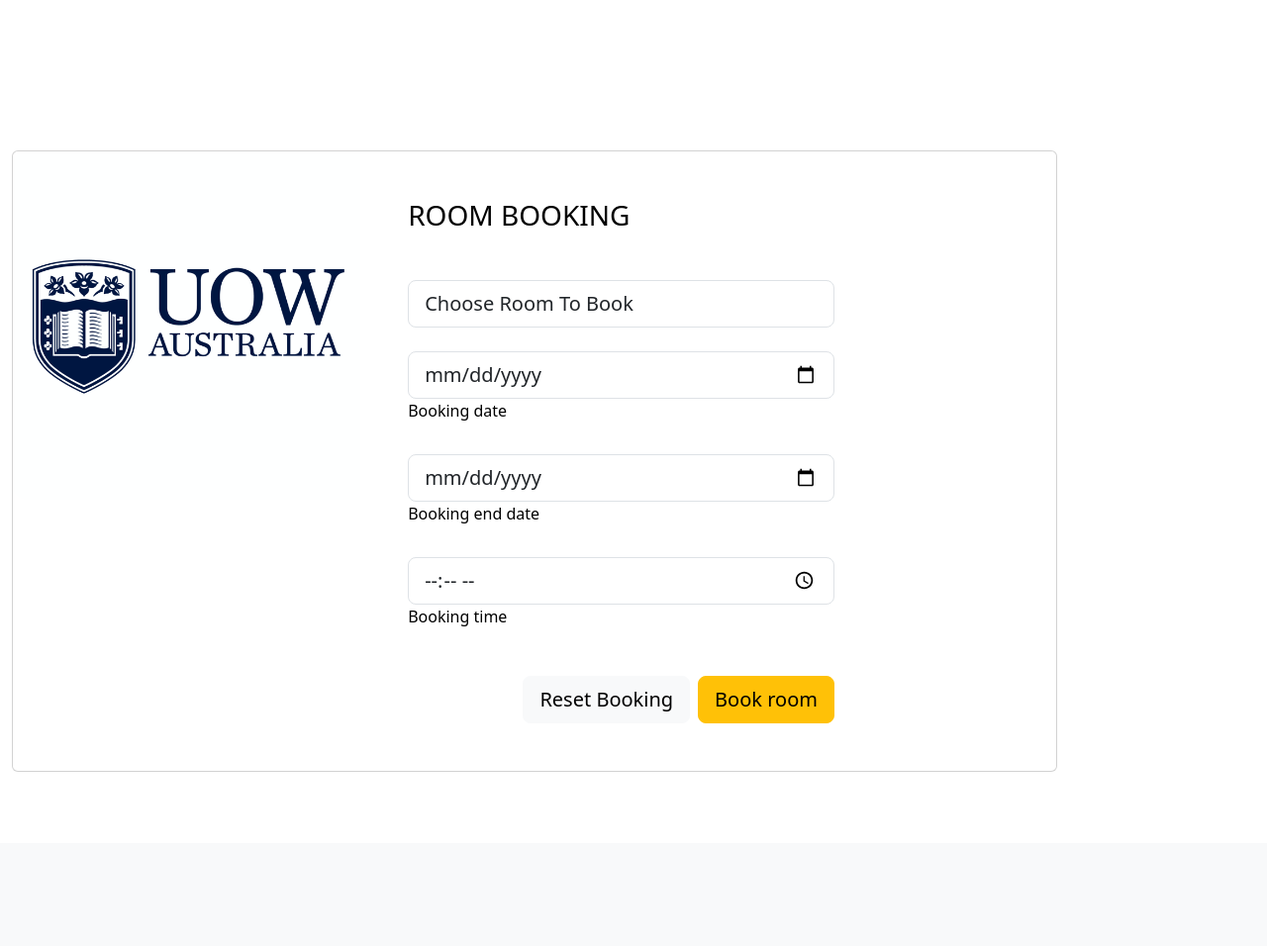
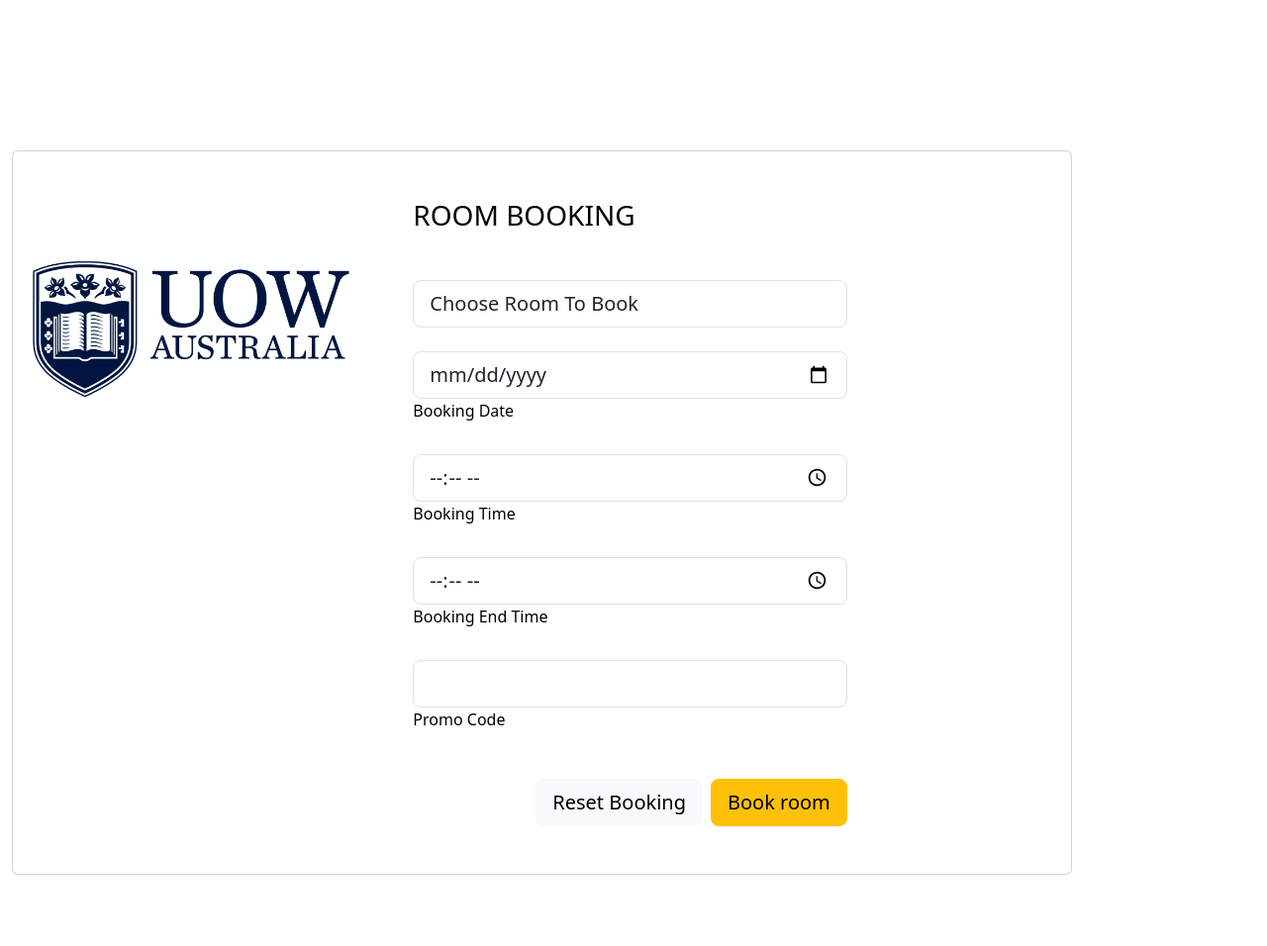
Before and after one commit to femiliaartwork/roomBooking, a PHP site: page /public/studentBooking.php in a window 1280 px wide. Shown: the part 54-1010 px from the top of the page at 99% size. Before the commit the page ends 834 px from the top, so only its background shows below. Run offline with PHP 8.4, Linux system fonts and the light colour scheme; tables that the repository leaves empty or names only in its code hold one stand-in row (values such as "Sample post").

Commit message:
updated a lot of the files

```diff
--- a/public/payment.php
+++ b/public/payment.php
@@ -13,7 +13,7 @@ if (isset($_POST['submit'])) {
     // SQL query if the room is chosen but its not available then cannot book
 
     // '" . $_GET['roomid'] . "' AND booking_id = '" . $_GET['bookingid'] . "'";
-    $insert = "INSERT INTO booking(booking_date, booking_time, booking_edate, room_id, user_id) VALUES ('" . $_SESSION['date'] ."', '" . $_SESSION['time'] ."', '" . $_SESSION['edate'] ."', " . $_SESSION['room_id'] .", " . $_SESSION['student_id'] .") ";
+    $insert = "INSERT INTO booking(booking_date, booking_time, booking_etime, room_id, user_id) VALUES ('" . $_SESSION['date'] ."', '" . $_SESSION['time'] ."', '" . $_SESSION['etime'] ."', " . $_SESSION['room_id'] .", " . $_SESSION['student_id'] .") ";
 
     $result = mysqli_query($conn, $insert);
 
@@ -96,8 +96,9 @@ if (isset($_POST['submit'])) {
                                 $sql = "SELECT * from room where room_name = '" . $_SESSION['room_name'] . "'";
                                 $result2 = mysqli_query($conn, $sql);
                                 $row = mysqli_fetch_assoc($result2);
+                                $discountedPrice = $row['price'] - $_SESSION['promotion'];
                                 ?>
-                                <input type="text" id="formControlLgXsds" class="form-control form-control-lg" value="$<?php echo $row['price'] ?>" readonly />
+                                <input type="text" id="formControlLgXsds" class="form-control form-control-lg" value="$<?php echo $discountedPrice ?>" readonly />
                                 <label class="form-label" for="formControlLgXsds">Booking Cost</label>
                             </div>
 
--- a/public/studentBooking.php
+++ b/public/studentBooking.php
@@ -8,8 +8,9 @@ if (isset($_POST['submit'])) {
 
     $roomName = mysqli_real_escape_string($conn, $_POST['room']);
     $date = mysqli_real_escape_string($conn, $_POST['date']);
-    $edate = mysqli_real_escape_string($conn, $_POST['end_date']);
+    $etime = mysqli_real_escape_string($conn, $_POST['etime']);
     $time = mysqli_real_escape_string($conn, $_POST['time']);
+    $promo = mysqli_real_escape_string($conn, $_POST['promocode']);
 
 
     // SQL query if the room is chosen but its not available then cannot book
@@ -19,6 +20,11 @@ if (isset($_POST['submit'])) {
 
     $row = mysqli_fetch_assoc($result);
 
+    // SQL query for retrieving the promotion code
+    $sqlpromo = "SELECT * FROM promotion where promotion_code = '$promo' ";
+    $promoResult = mysqli_query($conn, $sqlpromo);
+    $promoRow = mysqli_fetch_assoc($promoResult);
+
     // print_r($result);
 
     if (mysqli_num_rows($result) == 0) {
@@ -27,8 +33,9 @@ if (isset($_POST['submit'])) {
         $_SESSION['room_id'] = $row['room_id'];
         $_SESSION['room_name'] = $roomName;
         $_SESSION['date'] = $date;
-        $_SESSION['edate'] = $edate;
+        $_SESSION['etime'] = $etime;
         $_SESSION['time'] = $time;
+        $_SESSION['promotion'] = $promoRow['discount'];
         header('location:./payment.php?msg=booking in progress');
     }
 }
@@ -105,17 +112,22 @@ if (isset($_POST['submit'])) {
 
                                         <div class="form-outline mb-4">
                                             <input type="date" id="datepicker" class="form-control form-control-lg" name="date" required>
-                                            <label class="form-label" for="datepicker">Booking date</label>
+                                            <label class="form-label" for="datepicker">Booking Date</label>
                                         </div>
 
                                         <div class="form-outline mb-4">
-                                            <input type="date" id="datepicker2" class="form-control form-control-lg" name="end_date" required>
-                                            <label class="form-label" for="datepicker2">Booking end date</label>
+                                            <input type="time" id="datepicker2" class="form-control form-control-lg" name="time" required>
+                                            <label class="form-label" for="datepicker2">Booking Time</label>
                                         </div>
 
                                         <div class="form-outline mb-4">
-                                            <input type="time" id="timepicker" class="form-control form-control-lg" name="time" required>
-                                            <label class="form-label" for="timepicker">Booking time</label>
+                                            <input type="time" id="timepicker" class="form-control form-control-lg" name="etime" required>
+                                            <label class="form-label" for="timepicker">Booking End Time</label>
+                                        </div>
+
+                                        <div class="form-outline mb-4">
+                                            <input type="text" id="promo" class="form-control form-control-lg" name="promocode" required>
+                                            <label class="form-label" for="promo">Promo Code</label>
                                         </div>
 
 
--- a/public/studentPage.php
+++ b/public/studentPage.php
@@ -58,8 +58,8 @@ session_start();
                 <tr>
                     <th scope="col">Booking Id</th>
                     <th scope="col">Booking Date</th>
-                    <th scope="col">Booking End Date</th>
-                    <th scope="cold">Booking time</th>
+                    <th scope="col">Booking Time</th>
+                    <th scope="cold">Booking End Time</th>
                     <th scope="col">Room Id</th>
                     <th scope="col">Actions</th>
                 </tr>
@@ -78,8 +78,8 @@ session_start();
                         echo '<tr>
                         <th scope="row">' . $row['booking_id'] . '</th>
                         <td>' . $row['booking_date'] . '</td>
-                        <td>' . $row['booking_edate'] . '</td>
                         <td>' . $row['booking_time'] . '</td>
+                        <td>' . $row['booking_etime'] . '</td>
                         <td>' . $row['room_id'] . '</td>
                         <td>
                             <a href="./studentEdit.php?roomid=' . $row['room_id'] . '&bookingid=' . $row['booking_id'] . '" class="link-primary"><i class="fa-solid fa-pen-to-square fs-5 me-3">Edit</i></a>
```
Also changed, not shown: public/studentEdit.php (+10 -10 lines).
